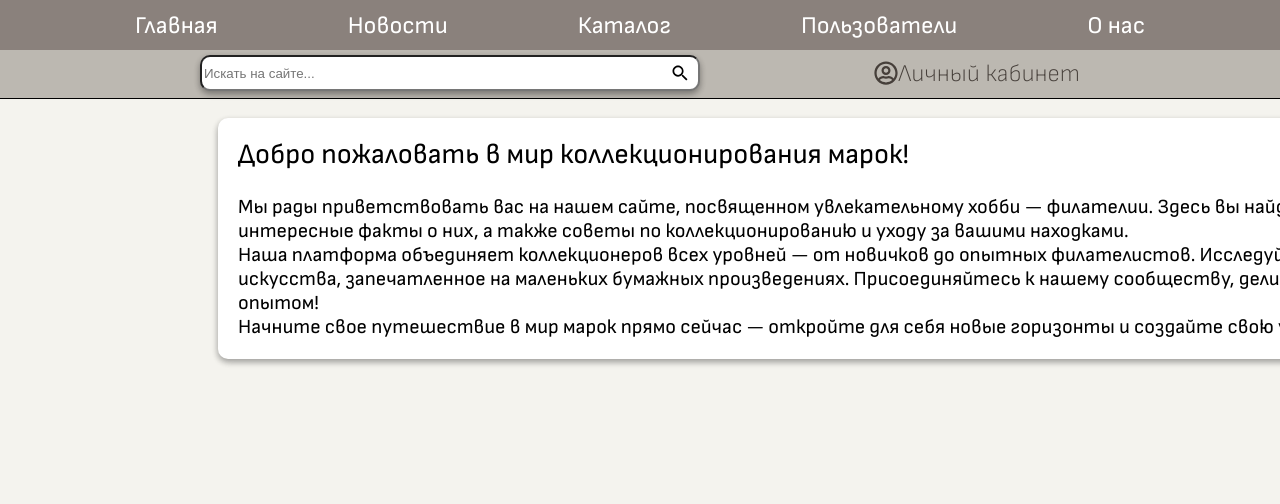
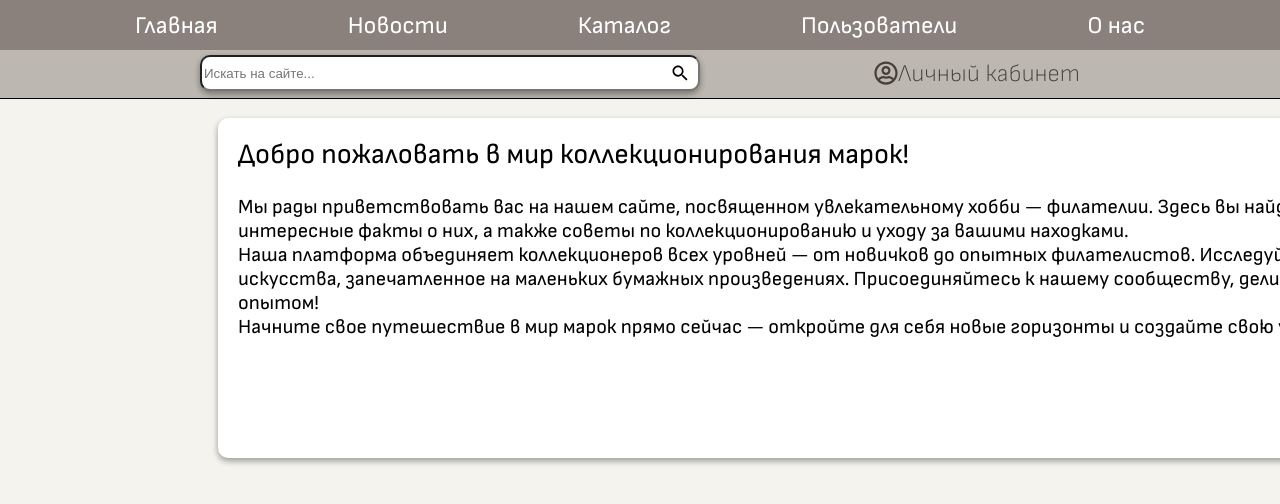
Before and after one commit to fridalif/collectioner_site, a Next.js app in the folder frontend/: page / in a window 1280 px wide. Shown: the top 504 px of the page. Built offline with nearby package versions, Linux system fonts and the light colour scheme.

Commit message:
fixed welcome message block

```diff
--- a/frontend/src/components/Body/Body.module.css
+++ b/frontend/src/components/Body/Body.module.css
@@ -1,9 +1,6 @@
 .body{
     position: absolute;
     top: 40px;
-    left: 0;
-    right: 0;
-    bottom: 0;
     display: flex;
     align-items: center;
     flex-direction: column;
--- a/frontend/src/components/WelcomeMessage/WelcomeMessage.jsx
+++ b/frontend/src/components/WelcomeMessage/WelcomeMessage.jsx
@@ -3,6 +3,7 @@ import styles from './WelcomeMessage.module.css'
 export function WelcomeMessage(){
 
     return(
+        <div className={styles.welcomeMessageContainer}>
         <div className={styles.welcomeMessage}>
             <div className={styles.welcomeMessageTitle}>
                 Добро пожаловать в мир коллекционирования марок!
@@ -16,5 +17,6 @@ export function WelcomeMessage(){
                 Начните свое путешествие в мир марок прямо сейчас — откройте для себя новые горизонты и создайте свою уникальную коллекцию!
             </div>
         </div>
+        </div>
     )
 }
--- a/frontend/src/components/WelcomeMessage/WelcomeMessage.module.css
+++ b/frontend/src/components/WelcomeMessage/WelcomeMessage.module.css
@@ -1,3 +1,8 @@
+.welcomeMessageContainer{
+    display: flex;
+    justify-content: center;
+    width:1920px;
+}
 .welcomeMessage{
     background-color: white;
     margin-top:70px;
```
